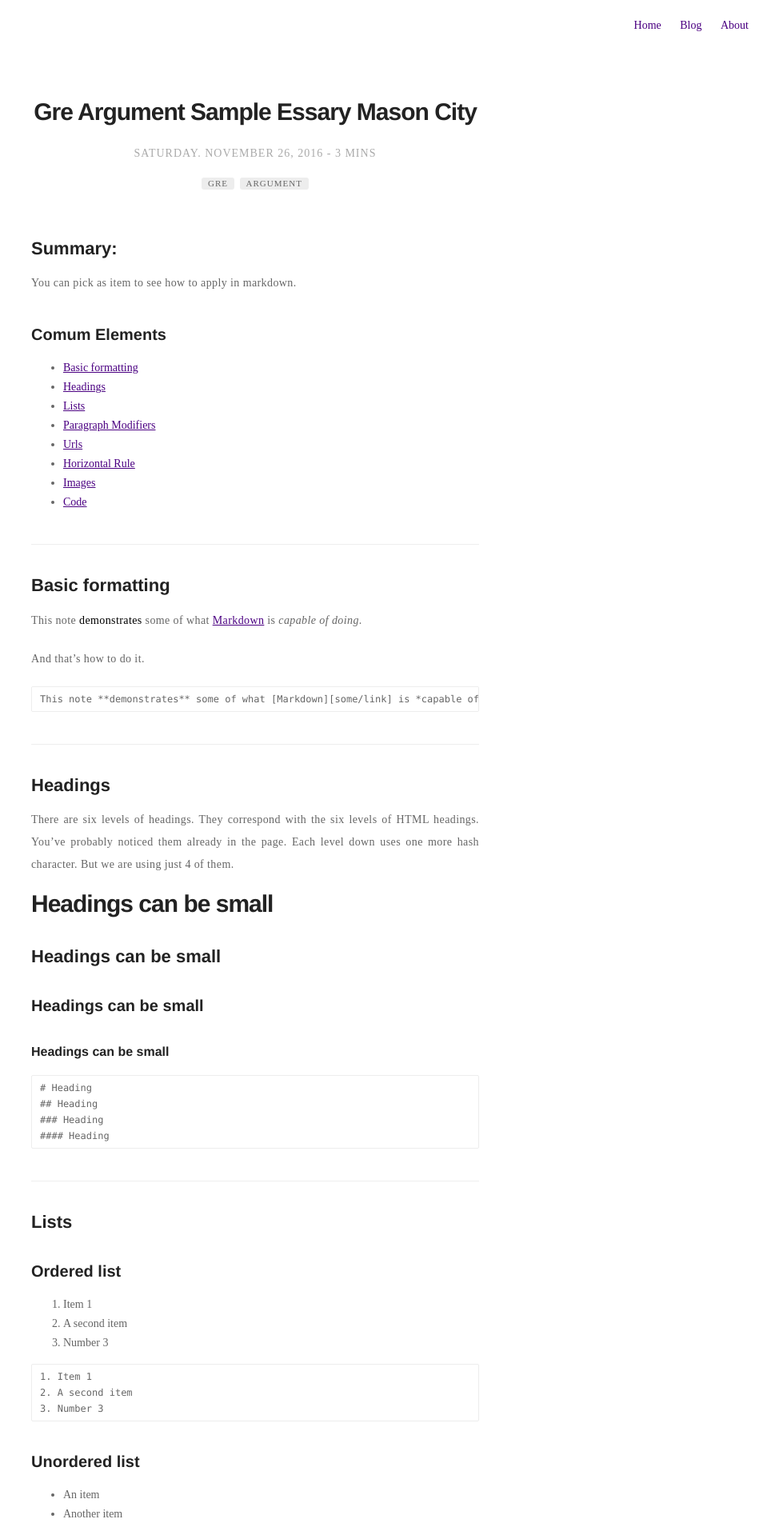
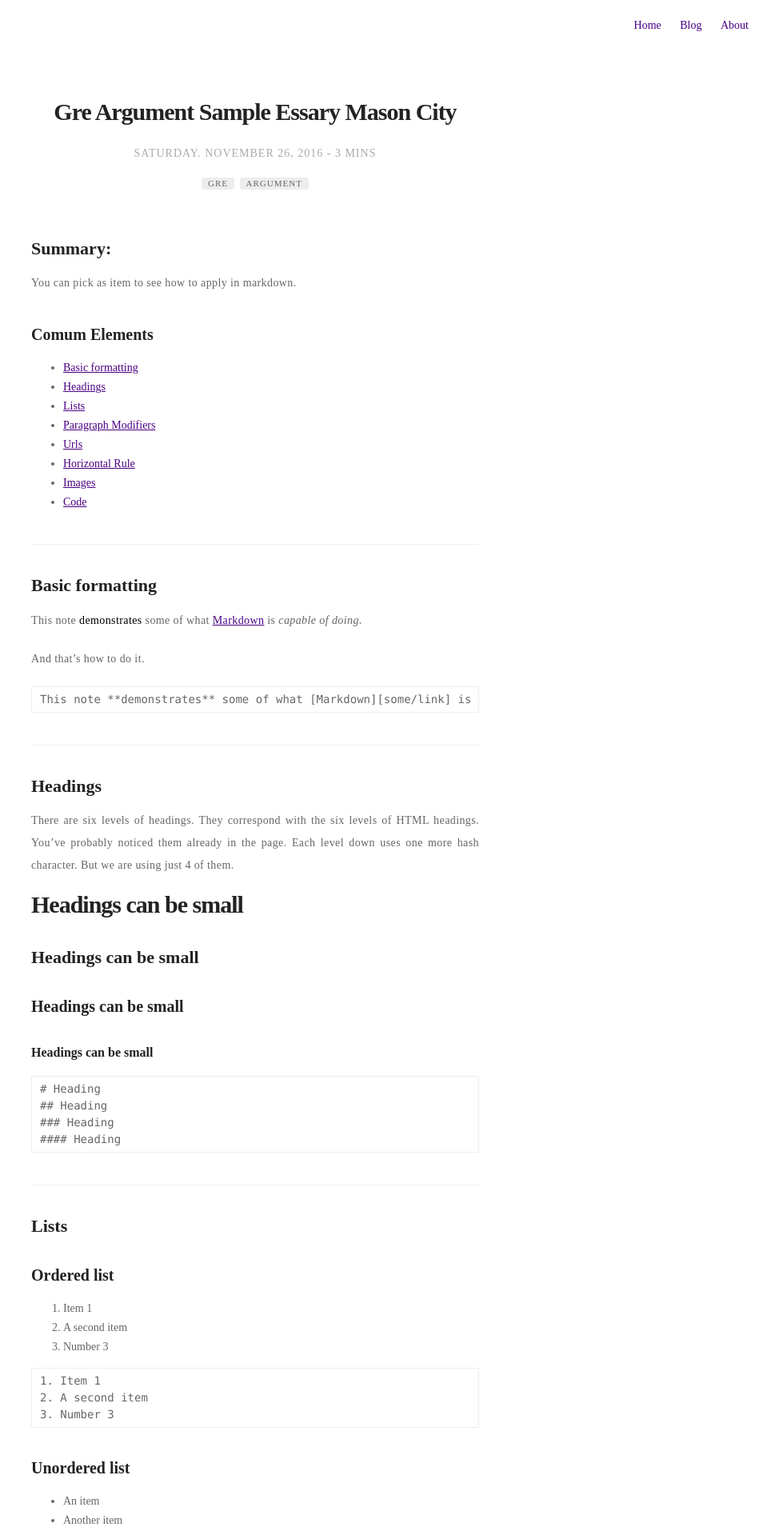
Before and after one commit to flutar/flutar.github.io, a Jekyll site: the page built from _posts/2016-11-26-gre-argument-sample-mason.markdown, in a window 1280 px wide. Shown: the top 1909 px of the page at 80% size, without its empty margins (321-1280 px from the left). Built offline with Jekyll 4.4.1, drawn with Linux system fonts in a browser that asks for light colours.

Commit message:
new style for post page

```diff
--- a/_sass/base/general.sass
+++ b/_sass/base/general.sass
@@ -1,5 +1,7 @@
 body, html
 	font-size: 62.5%
+	font-family: "Microsoft Yahei"
+
 
 body
 	line-height: 1
@@ -8,7 +10,7 @@ body
 	color: $alpha
 
 h1, h2, h3, h4
-	font-family: $fontSans
+	font-family:  "Microsoft Yahei"
 	color: $beta
 	-webkit-font-smoothing: antialiased
 	text-rendering: optimizeLegibility
@@ -79,7 +81,7 @@ figcaption
 		font-size: 1.2rem
 
 blockquote
-	padding-left: 15px
+	padding-left: 10px
 	border-left: 3px solid #eee
 
 hr
@@ -97,11 +99,12 @@ code,
 tt
 	padding: 1px 0
 	font-family: $fontMonospace
-	font-size: 12px
+	font-size: 14px
 	line-height: 20px
 	background: #fff
 	border-radius: 2px
 	border-radius: 2px
+	word-wrap:break-word
 
 pre
 	box-sizing: border-box
```
